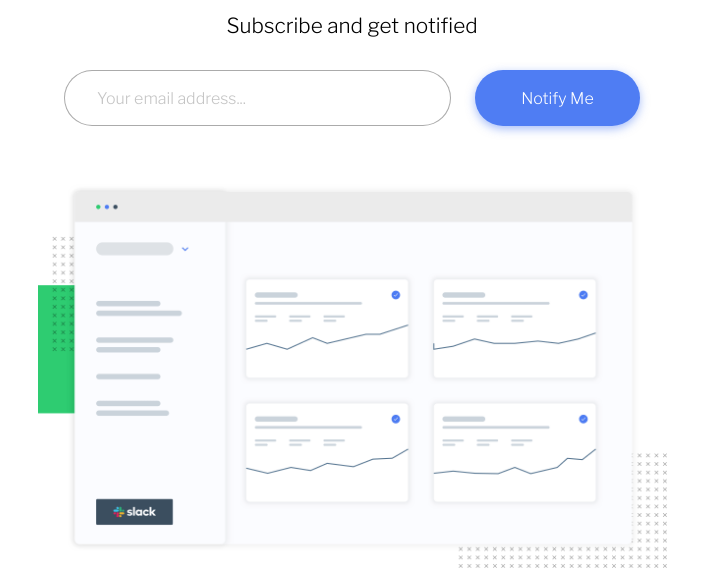
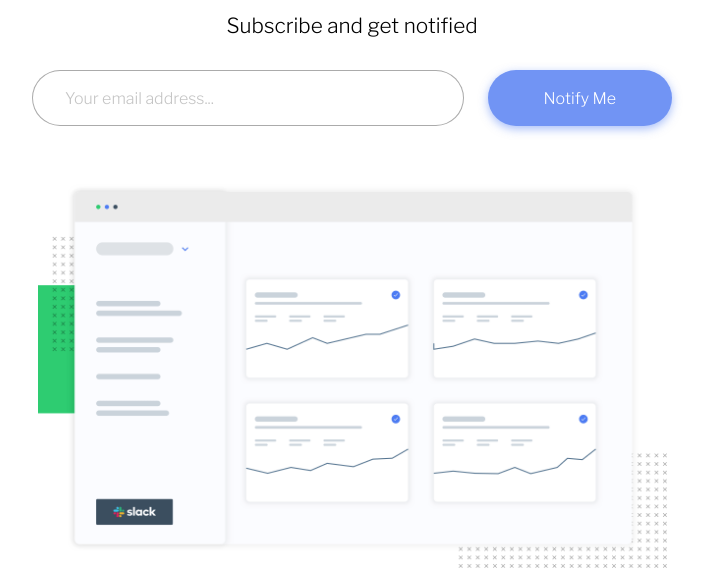
Before and after one commit to Creed23R/Ping-single-column-coming-soon-page, a plain HTML site: page index.html in a window 1280 px wide. In both pictures the pointer is over the button "Notify Me". Shown: the part 215-800 px from the top of the page, without its empty margins (288-996 px from the left). Drawn offline with nearby package versions, Linux system fonts and the light colour scheme.

Commit message:
Ping single column coming soon page modified

```diff
--- a/style.css
+++ b/style.css
@@ -4,6 +4,7 @@
 
 *:root {
     --Blue: hsl(223, 87%, 63%);
+    --LigthBlue: hsl(224, 86%, 70%);
     --PaleBlue: hsl(223, 100%, 88%);
     --LightRed: hsl(354, 100%, 66%);
     --Gray: hsl(0, 0%, 59%);
@@ -138,7 +139,7 @@ footer p {
 
     form {
         flex-direction: row;
-        width: 45%;
+        width: 50%;
         gap: 1.5rem;
         display: flex;
         margin-bottom: 0;
@@ -162,6 +163,9 @@ footer p {
         font-size: 1rem;
         width: 30%;
         cursor: pointer;
+    }
+    button:hover{
+        background-color: var(--LigthBlue);
     }
 
     .error-container{
@@ -210,6 +214,7 @@ footer p {
         display: inline-flex;
         align-items: center;
         justify-content: center;
+        transition: .3s;
     }
 
 
```
